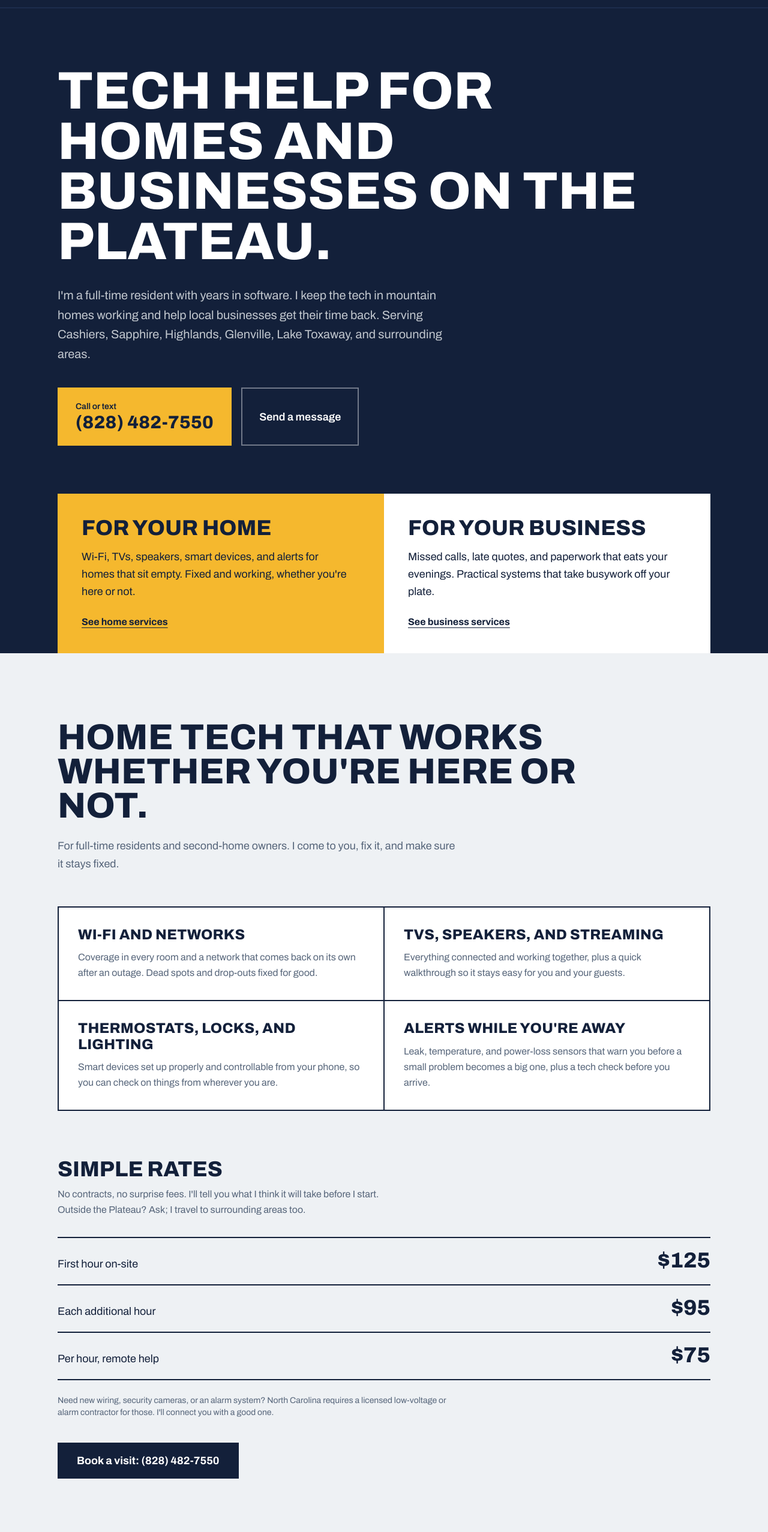
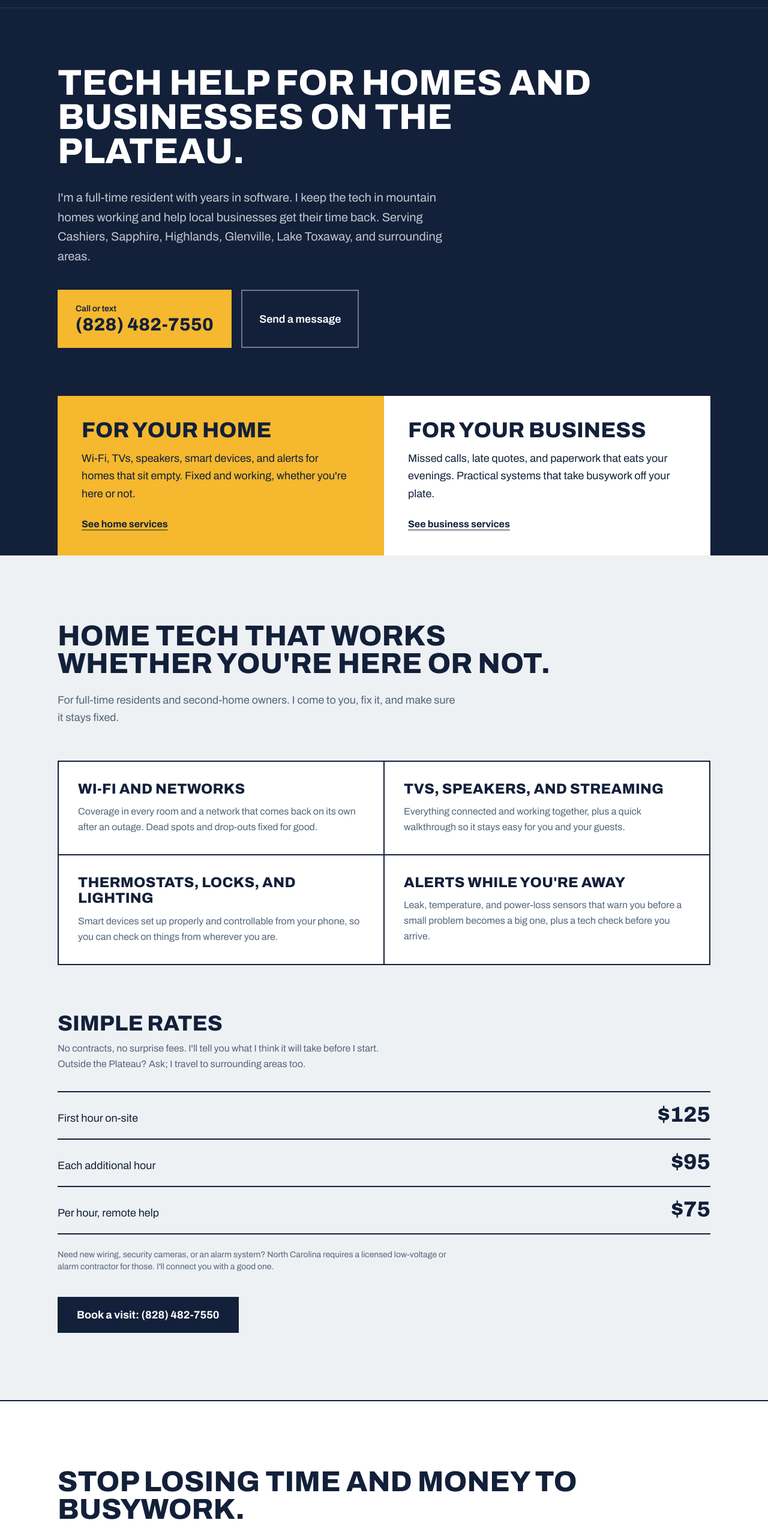
Before and after one commit to jayroman/jayroman-me, a Next.js app: page / in a window 1280 px wide. Shown: the part 52-2606 px from the top of the page at 60% size. Built offline with nearby package versions, Linux system fonts and the light colour scheme.

Commit message:
Scale down hero and section headlines
Co-Authored-By: Claude Opus 5.5 <noreply@anthropic.com>
Claude-Session: https://claude.ai/code/session_01LuVYpYvqc61V5jx1RS17eQ

```diff
--- a/src/components/Business.tsx
+++ b/src/components/Business.tsx
@@ -51,7 +51,7 @@ export default function Business() {
   return (
     <section id="business" className="bg-paper py-20 sm:py-28 border-t-2 border-ink">
       <div className="max-w-6xl mx-auto px-4 sm:px-6 lg:px-8">
-        <h2 className="display text-4xl sm:text-5xl lg:text-6xl max-w-4xl">
+        <h2 className="display text-3xl sm:text-4xl lg:text-5xl max-w-4xl">
           Stop losing time and money to busywork.
         </h2>
         <p className="text-slate text-lg leading-relaxed max-w-2xl mt-6">
--- a/src/components/Hero.tsx
+++ b/src/components/Hero.tsx
@@ -4,7 +4,7 @@ export default function Hero() {
   return (
     <header className="bg-ink text-paper">
       <div className="max-w-6xl mx-auto px-4 sm:px-6 lg:px-8 pt-16 sm:pt-24 pb-0">
-        <h1 className="display text-[2.6rem] sm:text-6xl lg:text-[5.5rem] max-w-5xl">
+        <h1 className="display text-[1.85rem] sm:text-5xl lg:text-6xl max-w-4xl">
           Tech help for homes and businesses on the Plateau.
         </h1>
         <p className="text-mist/80 text-lg sm:text-xl leading-relaxed max-w-2xl mt-8">
--- a/src/components/HomeTech.tsx
+++ b/src/components/HomeTech.tsx
@@ -33,7 +33,7 @@ export default function HomeTech() {
   return (
     <section id="home-tech" className="bg-mist py-20 sm:py-28">
       <div className="max-w-6xl mx-auto px-4 sm:px-6 lg:px-8">
-        <h2 className="display text-4xl sm:text-5xl lg:text-6xl max-w-4xl">
+        <h2 className="display text-3xl sm:text-4xl lg:text-5xl max-w-4xl">
           Home tech that works whether you&apos;re here or not.
         </h2>
         <p className="text-slate text-lg leading-relaxed max-w-2xl mt-6">
```
